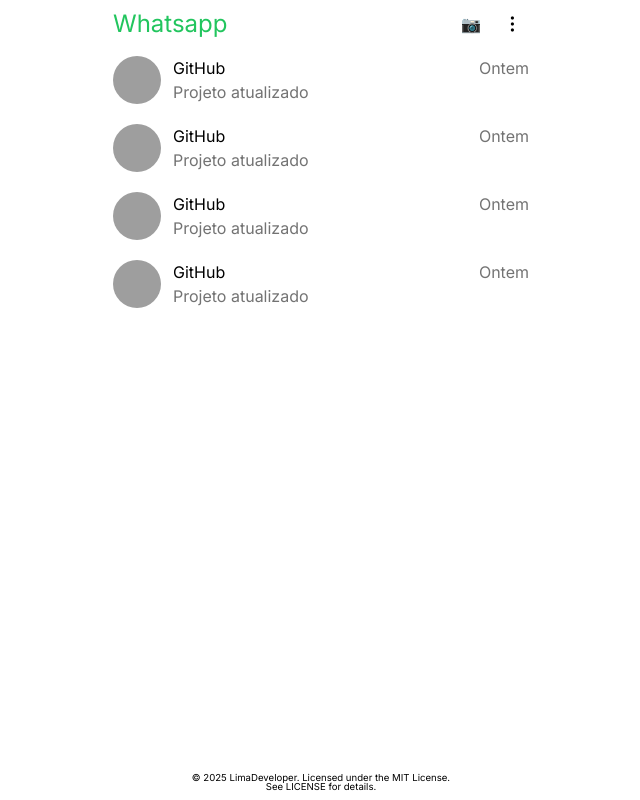
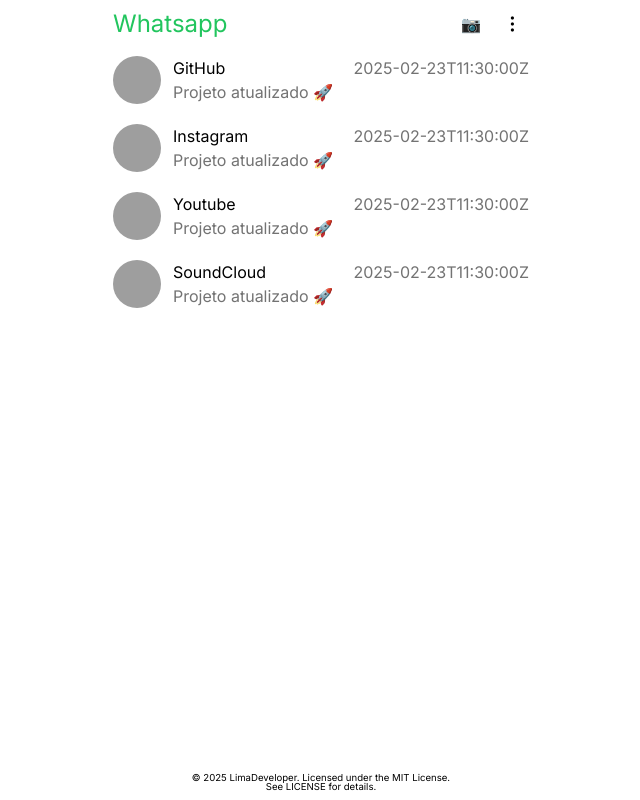
Before and after one commit to JoaoVLima/limadeveloper, a React (Vite) app: page / in a window 1280 px wide. Shown: the whole page, without its empty margins (319-959 px from the left). Built offline with nearby package versions, Linux system fonts and the light colour scheme; grey boxes are pictures that could not be loaded; a web font is replaced by a local one.

Commit message:
posts from json

```diff
--- a/src/themes/zapzap/components/chats.tsx
+++ b/src/themes/zapzap/components/chats.tsx
@@ -8,12 +8,12 @@
 
                 {postsData.posts.map((post) => (
                     <article className={'w-full px-4 py-2 h-16 flex flex-row gap-3 overflow-hidden truncate hover:bg-neutral-100 dark:hover:bg-neutral-900'}>
-                        <img className={'basis-1/12 rounded-full aspect-square'} src={'https://ui-avatars.com/api/?name=br&background=random'} alt={''}/>
+                        <img className={'basis-1/12 rounded-full aspect-square'} src={'https://ui-avatars.com/api/?background=random&name='+post.title} alt={''}/>
                         <section className={'basis-10/12 flex flex-col overflow-hidden truncate'}>
-                            <h4 className={'text-inherit'}>GitHub</h4>
-                            <p className={'text-neutral-500 truncate'}>Projeto atualizado</p>
+                            <h4 className={'text-inherit'}>{post.title}</h4>
+                            <p className={'text-neutral-500 truncate'}>{post.content}</p>
                         </section>
-                        <time className={'basis-1/12 text-neutral-500'} dateTime="2025-01-28 19:00">Ontem</time>
+                        <time className={'basis-1/12 text-neutral-500'} dateTime={post.timestamp}>{post.timestamp}</time>
                     </article>
                 ))}
 
```
